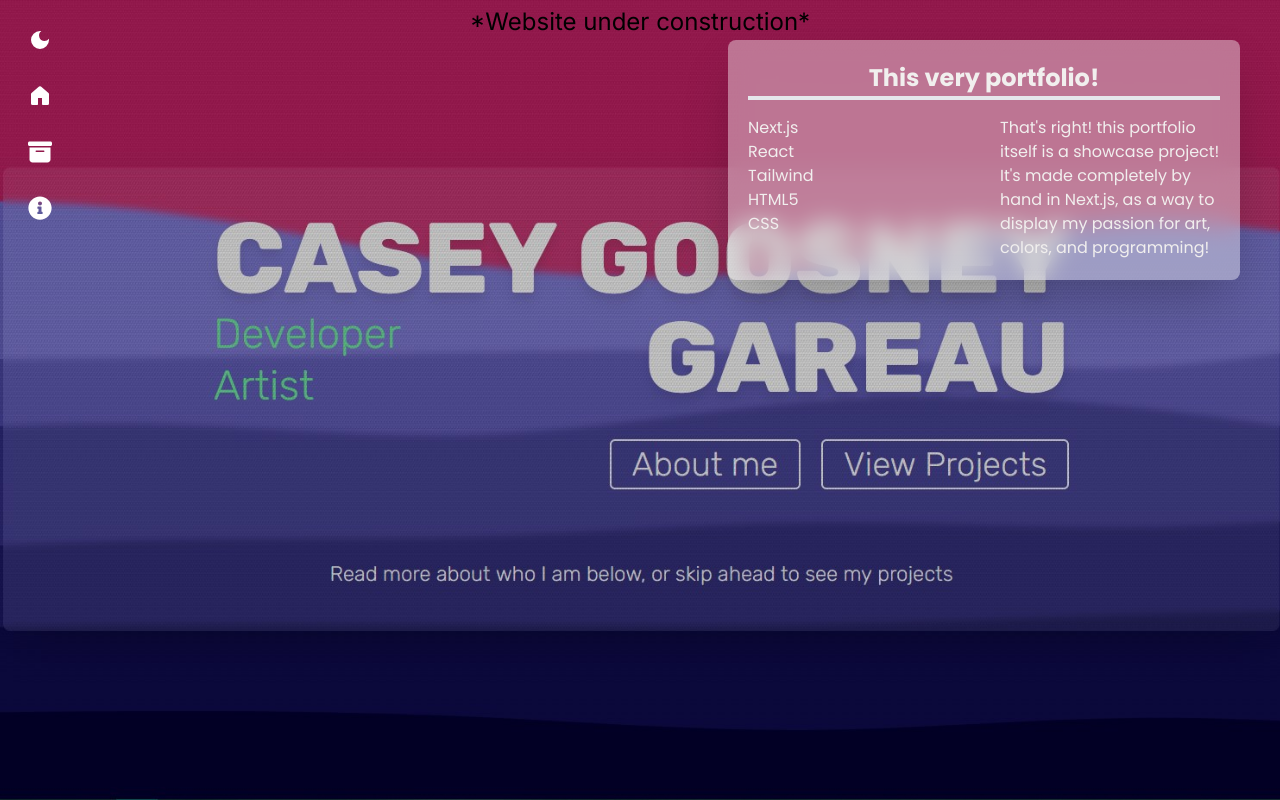
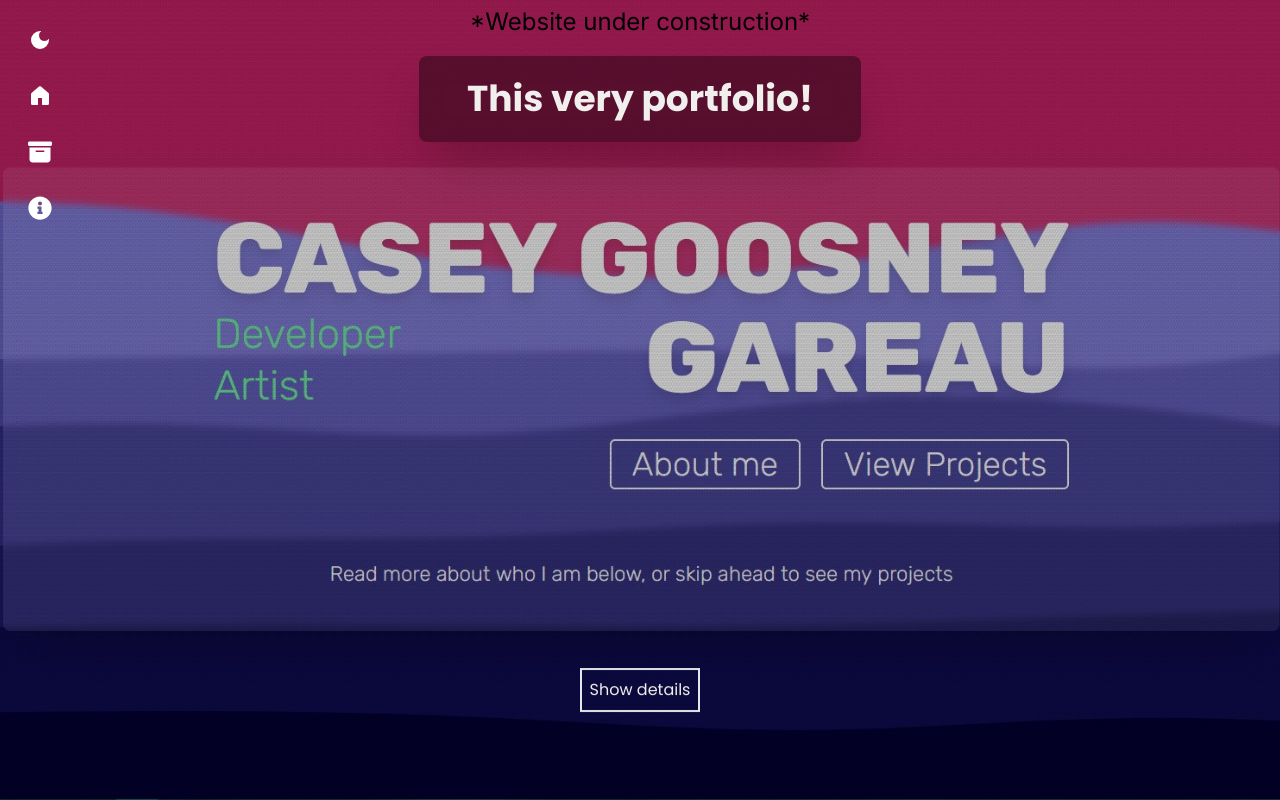
Before and after one commit to CaseSens/nextjs_portfolio, a Next.js app: page /projects in a window 1280 px wide. Built offline with nearby package versions, Linux system fonts and the light colour scheme.

Commit message:
updated cards completely to be at bottom, and animation is polished

```diff
--- a/src/app/components/Header.tsx
+++ b/src/app/components/Header.tsx
@@ -8,10 +8,8 @@ import { MdDarkMode } from "react-icons/md";
 import TooltipButton from "./TooltipButton";
 import { useTheme } from "next-themes";
 import { useViewportHooks } from "../hooks/viewport-hooks";
-import { useEffect } from "react";
 
 const Header = () => {
-  const { fadeIntoPage } = useViewportHooks();
   const { resolvedTheme, setTheme } = useTheme();
 
   const toggleLightMode = () => {
--- a/src/app/hooks/viewport-hooks.tsx
+++ b/src/app/hooks/viewport-hooks.tsx
@@ -187,6 +187,22 @@ export const useViewportHooks = () => {
     return observer;
   };
 
+  const transition = (forClass: string, vars: gsap.TweenVars) => {
+    const elems = document.querySelectorAll(`.${forClass}`);
+
+    gsap.to(elems, vars);
+  };
+
+  const transitionFromTo = (
+    forClass: string,
+    fromVars: gsap.TweenVars,
+    toVars: gsap.TweenVars
+  ) => {
+    const elems = document.querySelectorAll(`.${forClass}`);
+
+    gsap.fromTo(elems, fromVars, toVars);
+  };
+
   return {
     scrollToElement,
     scrollToElementX,
@@ -197,6 +213,8 @@ export const useViewportHooks = () => {
     fadeIntoPage,
     getColorMode,
     applyObserver,
+    transition,
+    transitionFromTo,
   };
 };
 
--- a/src/app/projects/page.tsx
+++ b/src/app/projects/page.tsx
@@ -1,7 +1,7 @@
 "use client";
 import "./page.css";
 
-import { useEffect, useState } from "react";
+import { WheelEventHandler, useEffect, useState } from "react";
 import { useViewportHooks } from "../hooks/viewport-hooks";
 import { Observer } from "gsap/all";
 
@@ -24,17 +24,17 @@ const projectGallerySlides: ProjectGallerySlide[] = [
     image: "/portfolio_self.jpg",
   },
   {
-    title: "EFC",
+    title: "EFC - Electron File Converter",
     description: `
     An FFMPEG-based media file converter made with Electron.js.
     This project was designed as a user-friendly and resource-efficient alternative to Handbrake, a popular FFMPEG media converter.
     It's completely open-source, and uses JS instead of React to be as lightweight as possible.
     `,
-    skills: ["Electron.js", "HTML5", "CSS"],
+    skills: ["Electron.js", "JavaScript", "Bootstrap", "HTML5", "CSS"],
     image: "/efc.jpg",
   },
   {
-    title: "CBS",
+    title: "CBS - Create Batch Script",
     description: `
     A batch/bash script creation tool made to increase accessibility in making terminal-level programs.
     Easily create terminal scripts, completely written in english.
@@ -98,6 +98,7 @@ export default function Projects() {
               transition: "opacity 2s ease",
             }}
             className="w-full h-full flex items-center justify-center fixed top-0"
+            onWheelCapture={handleDismissed}
           >
             <div className="flex flex-col justify-start items-center gap-4 text-center">
               <h2 className="section-heading">WELCOME TO MY PROJECTS</h2>
@@ -105,20 +106,19 @@ export default function Projects() {
                 <p>This is an interactive gallery</p>
                 <p> You can view all of my projects simply by scrolling</p>
               </span>
-              <button
-                className="p-4 border-2 rounded-lg"
-                onClick={handleDismissed}
-              >
-                {" "}
-                Click me to get started{" "}
-              </button>
+              <h1>Try scrolling to start</h1>
             </div>
           </div>
         </>
       ) : (
         <>
-          {projectGallerySlides.map((slide) => (
-            <ProjectSection slide={slide} useGrad={true} />
+          {projectGallerySlides.map((slide, index) => (
+            <ProjectSection
+              key={index}
+              slide={slide}
+              useGrad={true}
+              index={index}
+            />
           ))}
         </>
       )}
@@ -129,9 +129,59 @@ export default function Projects() {
 interface ProjectSectionProps {
   slide: ProjectGallerySlide;
   useGrad?: boolean;
+  index: number;
 }
 
-const ProjectSection: React.FC<ProjectSectionProps> = ({ slide, useGrad }) => {
+const ProjectSection: React.FC<ProjectSectionProps> = ({
+  slide,
+  useGrad,
+  index,
+}) => {
+  const { transition, transitionFromTo } = useViewportHooks();
+  const [detailsActive, setDetailsActive] = useState(false);
+
+  const handleDetailsActive = () => {
+    setDetailsActive(!detailsActive);
+  };
+
+  useEffect(() => {
+    if (detailsActive) {
+      transition(`transitionable-container-${index}`, {
+        opacity: "1",
+        duration: .2,
+        ease: "power1.inOut",
+      });
+      transition(`transitionable-font-${index}`, {
+        opacity: "1",
+        duration: 1,
+        ease: "power1.inOut",
+        delay: 1,
+      });
+      transition(`transitionable-blur-${index}`, {
+        opacity: "1",
+        duration: 1,
+        ease: "power1.in",
+      });
+    } else {
+      transition(`transitionable-font-${index}`, {
+        opacity: "0",
+        duration: 1,
+        ease: "power1.inOut",
+      });
+      transition(`transitionable-blur-${index}`, {
+        opacity: "0",
+        duration: 1,
+        delay: .3,
+        ease: "power1.in",
+      });
+      transition(`transitionable-container-${index}`, {
+        opacity: "0",
+        duration: 0.2,
+        ease: "power1.inOut",
+      });
+    }
+  }, [detailsActive]);
+
   return (
     <section className={`proj-section ${slide.title} font-poppins`}>
       <div className="outer">
@@ -151,23 +201,46 @@ const ProjectSection: React.FC<ProjectSectionProps> = ({ slide, useGrad }) => {
                   className="w-max h-max max-w-full max-h-full bg-contain bg-no-repeat bg-center shadow-2xl"
                 />
               </div>
+              <div
+                className={`transitionable-blur-${index} opacity-0 absolute w-full h-full pointer-events-none backdrop-filter backdrop-blur-[12px]`}
+              />
+              <div className="absolute top-14 right-1/2 translate-x-1/2 px-12 py-4 backdrop-blur-md rounded-lg shadow-2xl bg-black/40">
+                <h2 className="clamp-width-medium font-bold text-center">
+                  {slide.title}
+                </h2>
+              </div>
             </div>
-
-            <div className="w-full h-full pointer-events-none backdrop-filter backdrop-blur-[1px]" />
-            <div className="absolute max-w-lg w-full z-30 bottom-0 right-1/2 sm:top-6 sm:right-6 sm:translate-x-0 lg:right-10 lg:top-10 translate-x-1/2 flex flex-col gap-4 h-max backdrop-filter backdrop-blur-md bg-white/40 p-5 rounded-lg shadow-2xl">
-              <h2 className="clamp-width-small font-bold border-b-4 text-center">
-                {slide.title}
-              </h2>
-              <span className="w-full flex gap-8">
-                <div className="w-1/2">
-                  {slide.skills.map((skill) => (
-                    <p className="clamp-width-default">{skill}</p>
-                  ))}
+            <div className="transition-all duration-[1000ms] ease-in absolute max-w-lg w-full z-30 bottom-8 right-1/2 translate-x-1/2 flex flex-col items-center gap-4">
+              <h1
+                onClick={handleDetailsActive}
+                className=" cursor-pointer border-2 p-2"
+              >
+                {detailsActive ? "Hide details" : "Show details"}
+              </h1>
+              <div
+                style={{
+                  maxHeight: detailsActive ? "100dvh" : "0dvh",
+                  backgroundColor: detailsActive
+                    ? "rgba(0, 0, 0, 0.4)"
+                    : "transparent",
+                }}
+                className={`transitionable-container-${index} transition-all p-5 duration-[1000ms] ease-in w-full h-max max-h-0 backdrop-filter backdrop-blur-md shadow-2xl rounded-lg overflow-hidden`}
+              >
+                <div
+                  className={`w-full transitionable-font-${index} flex flex-col gap-4`}
+                >
+                  <div className="flex flex-col gap-2">
+                    <h1 className="underline">Skills:</h1>
+                    <div className="flex flex-wrap gap-4 items-center w-full mb-4">
+                      {slide.skills.map((skill, index) => (
+                        <h1 key={index} className={`p-2 border-2`}>{skill}</h1>
+                      ))}
+                    </div>
+                    <h1 className="underline">Description:</h1>
+                    <h1>{slide.description}</h1>
+                  </div>
                 </div>
-                <div className="w-1/2 clamp-width-xsmall">
-                  {slide.description}
-                </div>
-              </span>
+              </div>
             </div>
           </div>
         </div>
@@ -175,3 +248,21 @@ const ProjectSection: React.FC<ProjectSectionProps> = ({ slide, useGrad }) => {
     </section>
   );
 };
+
+/*
+
+                  <div className="w-max">
+                    {slide.skills.map((skill) => (
+                      <p
+                        className={`clamp-width-default transitionable-font-${index}`}
+                      >
+                        {skill}
+                      </p>
+                    ))}
+                  </div>
+                  <div
+                    className={`w-1/2 clamp-width-xsmall transitionable-font-${index}`}
+                  >
+                    {slide.description}
+                  </div>
+*/
```
